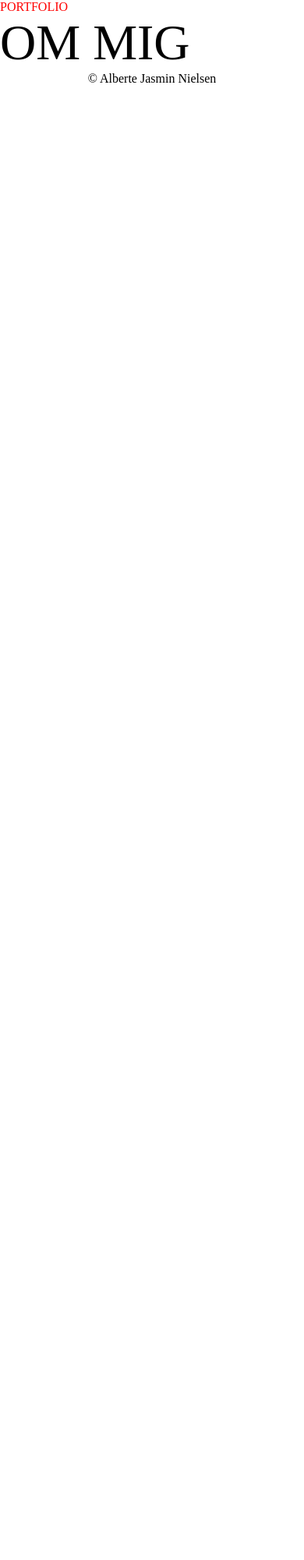
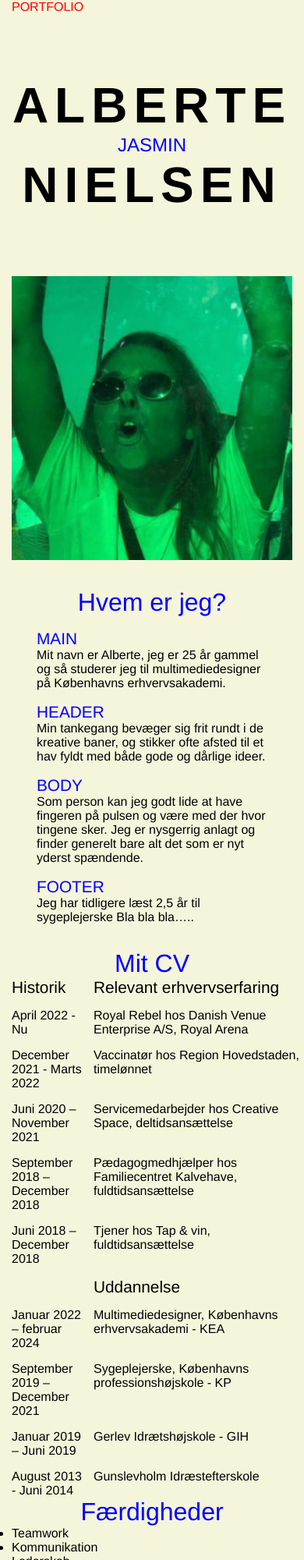
Before and after one commit to Albertejasmin/kode, a plain HTML site: page ommig.html in a window 390 px wide. Shown: the top 2000 px of the page at 78% size. Before the commit the page ends 844 px from the top, so only its background shows below. Drawn offline with Linux system fonts and the light colour scheme.

Commit message:
forside mobile first

```diff
--- a/generel.css
+++ b/generel.css
@@ -12,6 +12,7 @@ img {
 /*---------------HEADER-------------------*/
 .hjem {
   color: red;
+  margin-bottom: 2rem;
 }
 a {
   text-decoration: none;
@@ -19,15 +20,29 @@ a {
 footer {
   text-align: center;
   margin-bottom: 1rem;
+  position: sticky;
 }
 
+/*--------------- Body -------------------*/
+body {
+  margin-inline: 15px;
+  font-family: "Franklin Gothic Medium", "Arial Narrow", Arial, sans-serif;
+  background-color: beige;
+}
 /*--------------- Font Størrelse-------------------*/
 h1 {
   font-size: 4rem;
 }
 h2 {
-  font-size: 3rem;
+  font-size: 2.8rem;
 }
 h3 {
   font-size: 2rem;
 }
+h4 {
+  font-size: 1.3rem;
+}
+
+/* p {
+  font-size: 1rem;
+} */
--- a/ommig.html
+++ b/ommig.html
@@ -7,7 +7,6 @@
     <meta name="robots" content="noindex" />
     <link rel="stylesheet" href="generel.css" />
     <link rel="stylesheet" href="style.css" />
-
     <title>Om mig</title>
   </head>
   <body>
@@ -15,10 +14,95 @@
       <div class="hjem">
         <a href="index.html">PORTFOLIO</a>
       </div>
+    </header>
+    <main>
+      <section>
+        <div class="navn">
+          <h1 class="alberte">ALBERTE</h1>
+          <p class="jasmin">JASMIN</p>
+          <h1 class="nielsen">NIELSEN</h1>
+        </div>
+        <div>
+          <img src="/images/smil.png" alt="Billede af mig" />
+        </div>
+      </section>
+      <section class="hvem_er_jeg">
+        <div class="hvem">
+          <h3>Hvem er jeg?</h3>
+        </div>
+        <div>
+          <h4>MAIN</h4>
+          <p>Mit navn er Alberte, jeg er 25 år gammel og så studerer jeg til multimediedesigner på Københavns erhvervsakademi.</p>
+        </div>
+        <div>
+          <h4>HEADER</h4>
+          <p>Min tankegang bevæger sig frit rundt i de kreative baner, og stikker ofte afsted til et hav fyldt med både gode og dårlige ideer.</p>
+        </div>
+        <div>
+          <h4>BODY</h4>
+          <p>Som person kan jeg godt lide at have fingeren på pulsen og være med der hvor tingene sker. Jeg er nysgerrig anlagt og finder generelt bare alt det som er nyt yderst spændende.</p>
+        </div>
+        <div>
+          <h4>FOOTER</h4>
+          <p>Jeg har tidligere læst 2,5 år til sygeplejerske Bla bla bla…..</p>
+        </div>
+      </section>
 
-      <h1>OM MIG</h1>
-    </header>
-    <main></main>
+      <div class="cv">
+        <h3>Mit CV</h3>
+      </div>
+      <section class="cv_grid">
+        <div>
+          <h4>Historik</h4>
+        </div>
+        <div>
+          <h4>Relevant erhvervserfaring</h4>
+        </div>
+        <p>April 2022 - Nu</p>
+        <p>Royal Rebel hos Danish Venue Enterprise A/S, Royal Arena</p>
+        <p>December 2021 - Marts 2022</p>
+        <p>Vaccinatør hos Region Hovedstaden, timelønnet</p>
+        <p>Juni 2020 – November 2021</p>
+        <p>Servicemedarbejder hos Creative Space, deltidsansættelse</p>
+        <p>September 2018 – December 2018</p>
+        <p>Pædagogmedhjælper hos Familiecentret Kalvehave, fuldtidsansættelse</p>
+        <p>Juni 2018 – December 2018</p>
+        <p>Tjener hos Tap & vin, fuldtidsansættelse</p>
+        <div class="uddannelse">
+          <h4>Uddannelse</h4>
+        </div>
+        <p>Januar 2022 – februar 2024</p>
+        <p>Multimediedesigner, Københavns erhvervsakademi - KEA</p>
+        <p>September 2019 – December 2021</p>
+        <p>Sygeplejerske, Københavns professionshøjskole - KP</p>
+        <p>Januar 2019 – Juni 2019</p>
+        <p>Gerlev Idrætshøjskole - GIH</p>
+        <p>August 2013 - Juni 2014</p>
+        <p>Gunslevholm Idræstefterskole</p>
+      </section>
+      <section>
+        <div class="faerdigheder">
+          <h3>Færdigheder</h3>
+        </div>
+        <div>
+          <ul>
+            <li>Teamwork</li>
+            <li>Kommunikation</li>
+            <li>Lederskab</li>
+            <li>Kreativitet</li>
+            <li>Omstillingsparat</li>
+          </ul>
+        </div>
+      </section>
+      <section>
+        <div class="kontakt">
+          <h3>Kontakt</h3>
+        </div>
+        <p>Vesterbrogade 99A, 3.th, 1620 København V</p>
+        <p>+45 60 88 05 24</p>
+        <p>Alba05@live.dk</p>
+      </section>
+    </main>
     <footer>
       <p>© Alberte Jasmin Nielsen</p>
     </footer>
--- a/style.css
+++ b/style.css
@@ -1,46 +1,58 @@
+/* -------------- MOBILE FIRST ------------------- */
 .portfolio_grid {
   display: grid;
   grid-template-columns: 1fr;
   grid-template-rows: repeat(5, 1fr);
-  color: red;
-  font-size: 7rem;
+  color: blue;
+  /* font-size: 7rem; */
   text-align: center;
   font-weight: bold;
   margin-block: 5rem;
+  font-size: clamp(1.3rem, 9.1vw + 1rem, 5rem);
 }
 
 .one {
   grid-row: 1;
-  letter-spacing: 2rem;
+  letter-spacing: 1rem;
 }
 .two {
-  /* writing-mode: sideways-rl; */
   grid-row: 2;
-  letter-spacing: 2rem;
+  letter-spacing: 1rem;
 }
 .three {
-  /* writing-mode: sideways-lr; */
   grid-row: 4;
-  letter-spacing: 2rem;
+  letter-spacing: 1rem;
 }
 .four {
   grid-row: 5;
-  letter-spacing: 2rem;
+  letter-spacing: 1rem;
 }
 
 .container {
   display: grid;
   grid-template-columns: auto auto;
-  /* grid-row: 3; */
+  grid-row: 3;
   justify-content: center;
-  font-size: 1.5rem;
+  font-size: 1rem;
   font-weight: 100;
   column-gap: 20px;
 }
+
 .container p {
-  border: solid black;
-  padding: 0.5rem 1.5rem;
+  border: 2px solid black;
+  padding: 0.3rem 1rem;
   color: black;
+}
+
+.forside_tekst_grid {
+  display: grid;
+  grid-template-columns: 1fr auto 1fr;
+}
+.forside_tekst {
+  grid-column: 2;
+  line-height: 25px;
+  font-size: clamp(0.1rem, 6vw - 1rem, 1.6rem);
+  text-align: center;
 }
 
 .projekter,
@@ -50,3 +62,41 @@
 }
 
 /*------------------- OM MIG ----------------------*/
+.navn {
+  text-align: center;
+  margin-block: 5rem;
+}
+.alberte {
+  letter-spacing: 0.5rem;
+  font-weight: bold;
+}
+.jasmin {
+  font-size: 1.5rem;
+  color: blue;
+}
+.nielsen {
+  letter-spacing: 0.5rem;
+  font-weight: bold;
+}
+.hvem_er_jeg {
+  margin: 2rem;
+}
+.hvem_er_jeg h4 {
+  margin-top: 1rem;
+  color: blue;
+}
+.hvem,
+.cv,
+.faerdigheder,
+.kontakt {
+  text-align: center;
+  color: blue;
+}
+.cv_grid {
+  display: grid;
+  grid-template-columns: 25% 75%;
+  gap: 15px;
+}
+.uddannelse {
+  grid-column: 2;
+}
```
Also changed, not shown: index.html (+6 -0 lines), images/smil.png (added).
